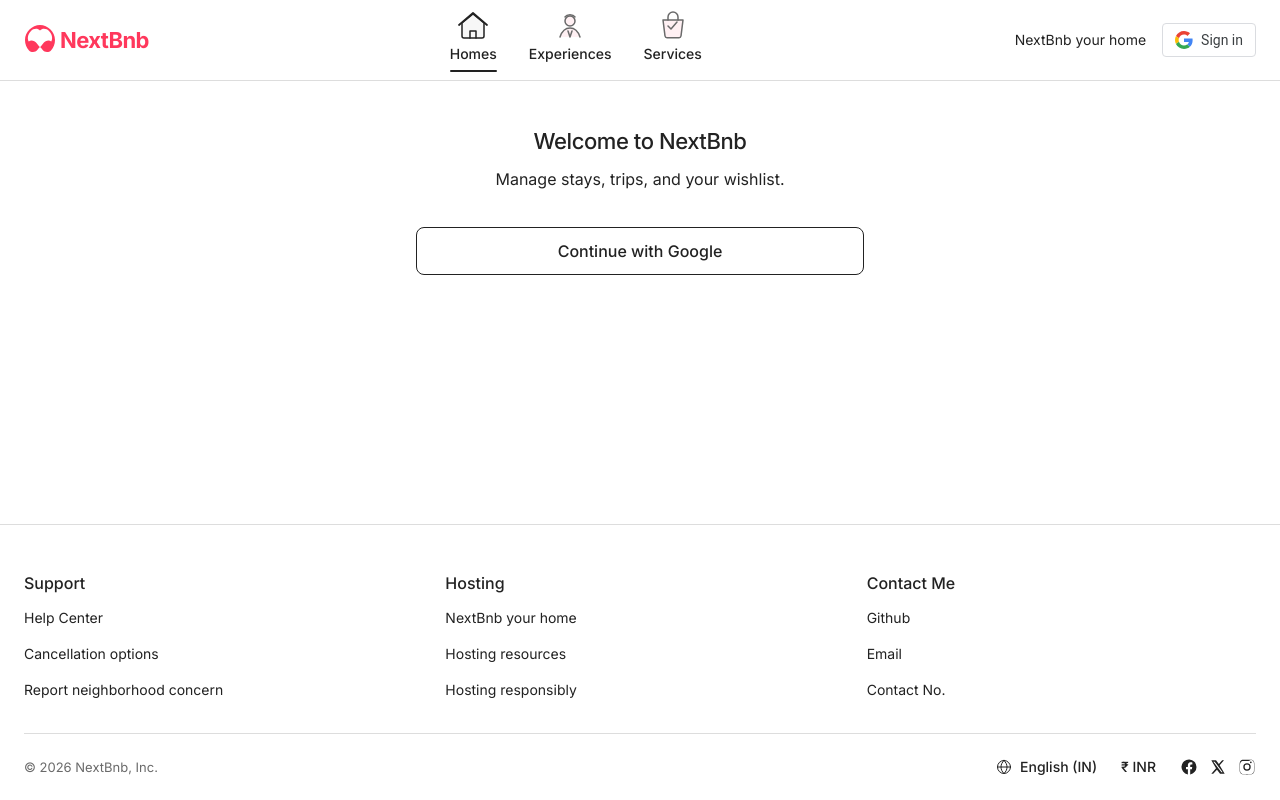
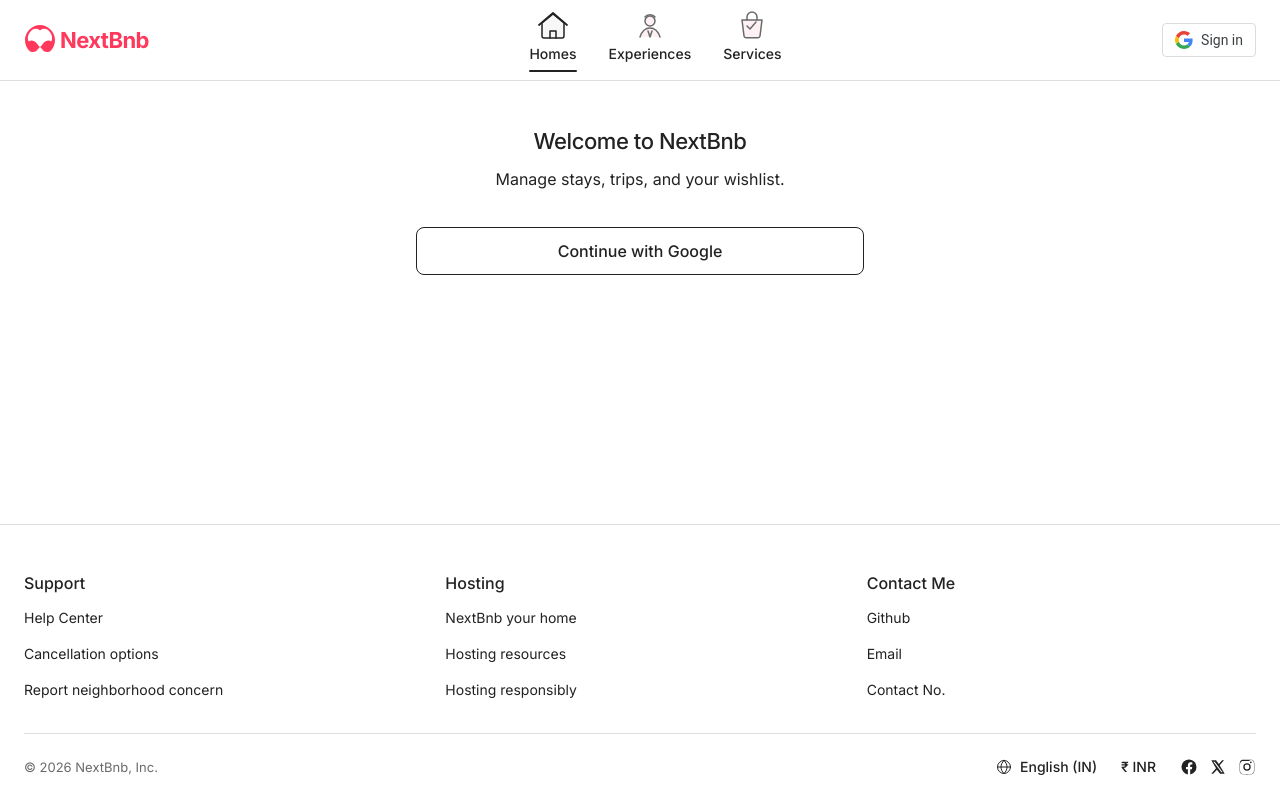
Before and after one commit to SidVaidya2005/NextBnb, a React (Vite) app in the folder frontend/: page /login in a window 1280 px wide. Built offline with nearby package versions, Linux system fonts and the light colour scheme; no server answers.

Commit message:
refactor(header): remove the NextBnb your home CTA

```diff
--- a/frontend/src/components/layout/Header.tsx
+++ b/frontend/src/components/layout/Header.tsx
@@ -37,12 +37,6 @@
         </div>
 
         <div className="flex items-center gap-xs">
-          <Link
-            to="/listings/new"
-            className="hidden rounded-full px-md py-sm t-body-sm font-medium text-ink hover:bg-surface-soft md:inline-block"
-          >
-            NextBnb your home
-          </Link>
           {isAuthenticated ? (
             <div className="flex items-center gap-sm rounded-full border border-hairline px-md py-1.5 hover:shadow-card-soft">
               <Hamburger size={16} className="text-ink" />
```
